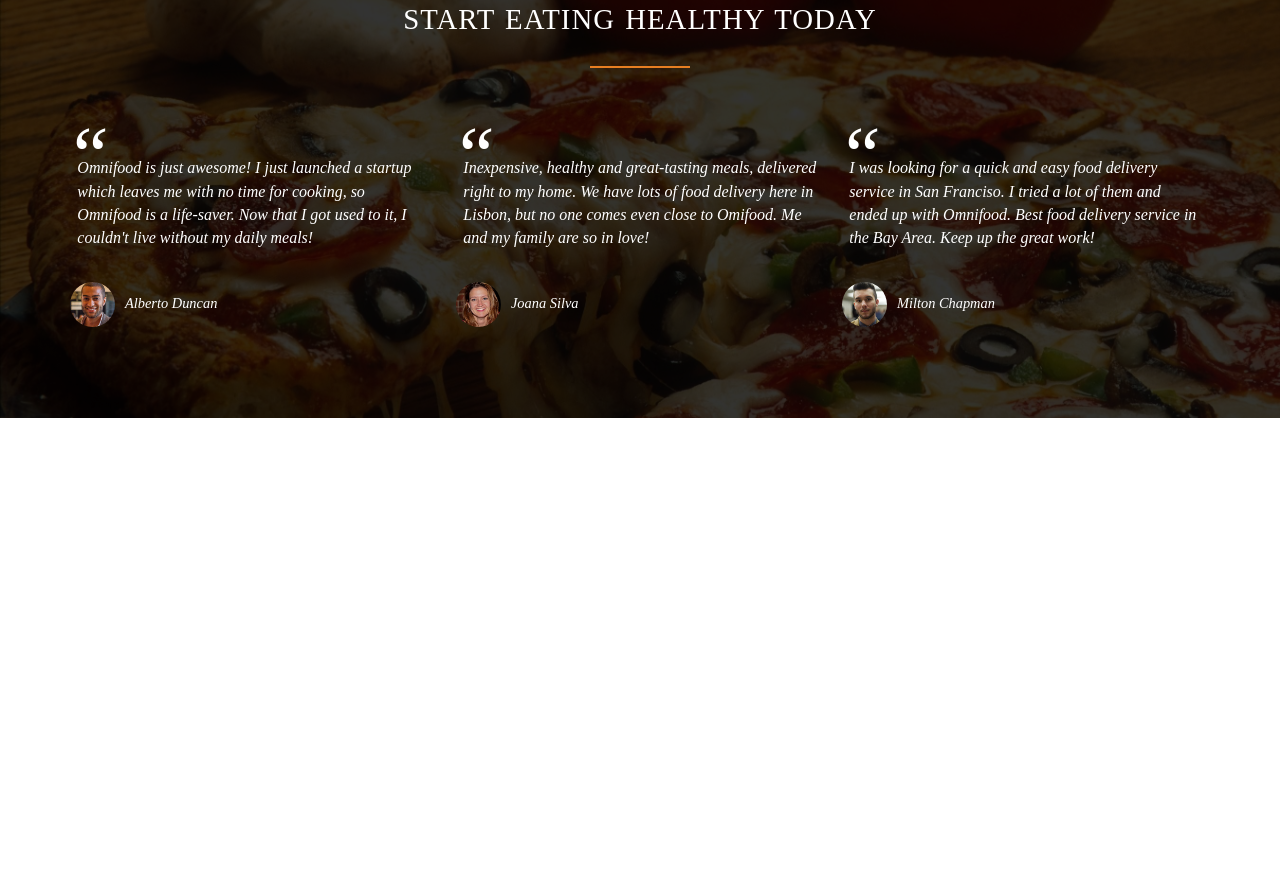
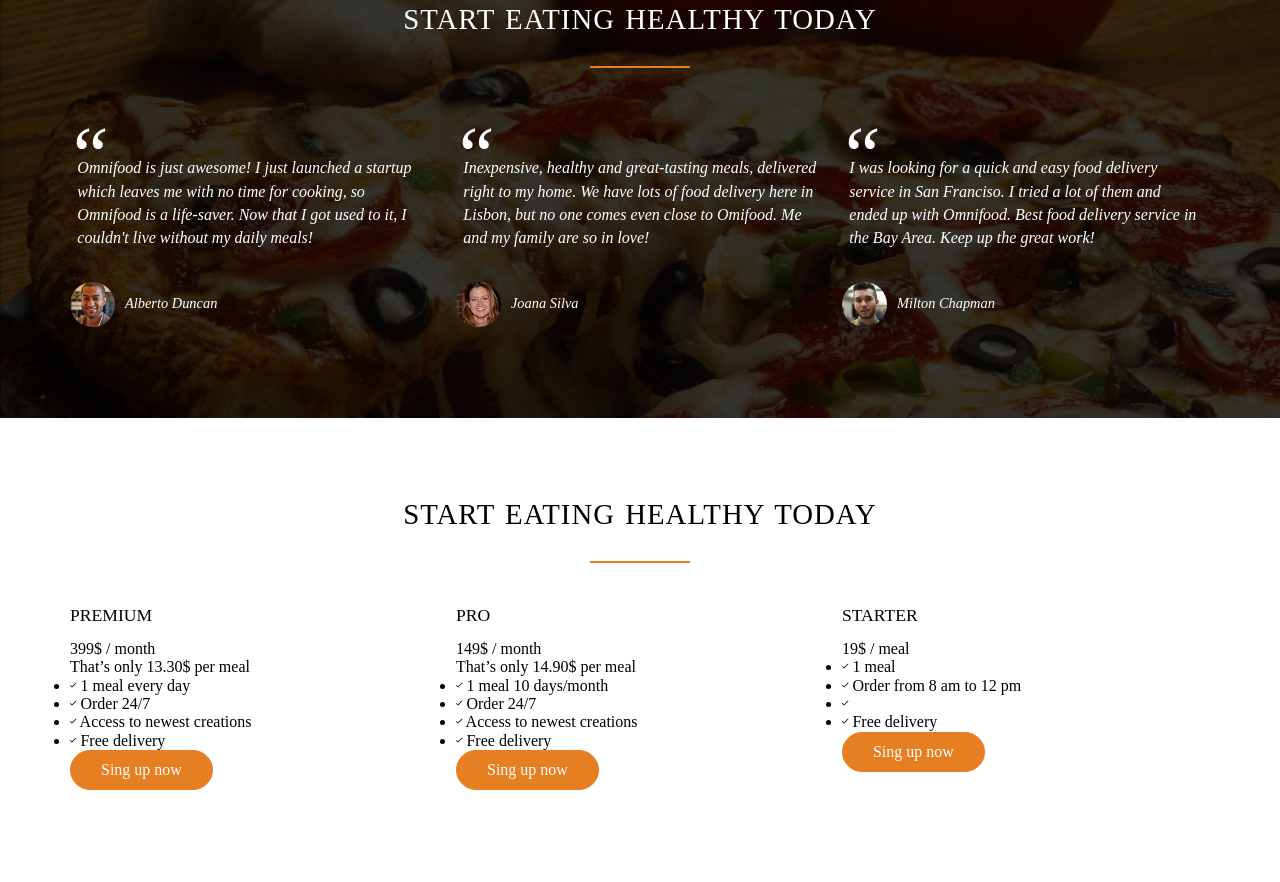
Before and after one commit to alanderos/omnifood, a plain HTML site: page index.html in a window 1280 px wide. Shown: the part 3212-4094 px from the top of the page. Before the commit the page ends 3630 px from the top, so only its background shows below. Drawn offline with Linux system fonts and the light colour scheme; files whose address does not match are found by name.

Commit message:
Building the sign-up section - Part 1

```diff
--- a/index.html
+++ b/index.html
@@ -269,7 +269,118 @@
                    </cite>
                </div>
            </div>
+        </section>
 
+
+        <section class="section-plans">
+            <div>
+                <h2>
+                    Start eating healthy today
+                </h2>
+                <div class="row">
+                    <div class="col span-1-of-3">
+                        <div class="plan-box">
+                            <div>
+                                <h3>Premium</h3>
+                                <p class=plan-price>399$ / month</p>
+                                <p class="plan-price-month-meal">That’s only 13.30$ per meal</p>
+                            </div>
+                            <div>
+                                <ul>
+                                    <li>
+                                        <i class="ion-ios-checkmark-empty"></i>
+                                        1 meal every day
+                                    </li>
+                                    <li>
+                                        <i class="ion-ios-checkmark-empty"></i>
+                                        Order 24/7
+                                    </li>
+                                    <li>
+                                        <i class="ion-ios-checkmark-empty"></i>
+                                        Access to newest creations
+                                    </li>
+                                    <li>
+                                        <i class="ion-ios-checkmark-empty"></i>
+                                        Free delivery
+                                    </li>
+                                </ul>
+                            </div>
+                            <div>
+                                <a href="#" class="btn btn-full">
+                                    Sing up now
+                                </a>
+                            </div>
+                        </div>
+                    </div>
+                    <div class="col span-1-of-3">
+                        <div class="plan-box">
+                            <div>
+                                <h3>Pro</h3>
+                                <p class=plan-price>149$ / month</p>
+                                <p class="plan-price-month-meal">That’s only 14.90$ per meal</p>
+                            </div>
+                            <div>
+                                <ul>
+                                    <li>
+                                        <i class="ion-ios-checkmark-empty"></i>
+                                        1 meal 10 days/month
+                                    </li>
+                                    <li>
+                                        <i class="ion-ios-checkmark-empty"></i>
+                                        Order 24/7
+                                    </li>
+                                    <li>
+                                        <i class="ion-ios-checkmark-empty"></i>
+                                        Access to newest creations
+                                    </li>
+                                    <li>
+                                        <i class="ion-ios-checkmark-empty"></i>
+                                        Free delivery
+                                    </li>
+                                </ul>
+                            </div>
+                            <div>
+                                <a href="#" class="btn btn-full">
+                                    Sing up now
+                                </a>
+                            </div>
+                        </div>
+                    </div>
+                    <div class="col span-1-of-3">
+                        <div class="plan-box">
+                            <div>
+                                <h3>Starter</h3>
+                                <p class=plan-price>19$ / meal</p>
+                                <p class="plan-price-month-meal"></p>
+                            </div>
+                            <div>
+                                <ul>
+                                    <li>
+                                        <i class="ion-ios-checkmark-empty"></i>
+                                        1 meal
+                                    </li>
+                                    <li>
+                                        <i class="ion-ios-checkmark-empty"></i>
+                                        Order from 8 am to 12 pm
+                                    </li>
+                                    <li>
+                                        <i class="ion-ios-checkmark-empty"></i>
+                                    </li>
+                                    <li>
+                                        <i class="ion-ios-checkmark-empty"></i>
+                                        Free delivery
+                                    </li>
+                                </ul>
+                            </div>
+                            <div>
+                                <a href="#" class="btn btn-full">
+                                    Sing up now
+                                </a>
+                            </div>
+                        </div>
+                    </div>
+                </div>
+            </div>
         </section>
     </body>
 </html>
```
